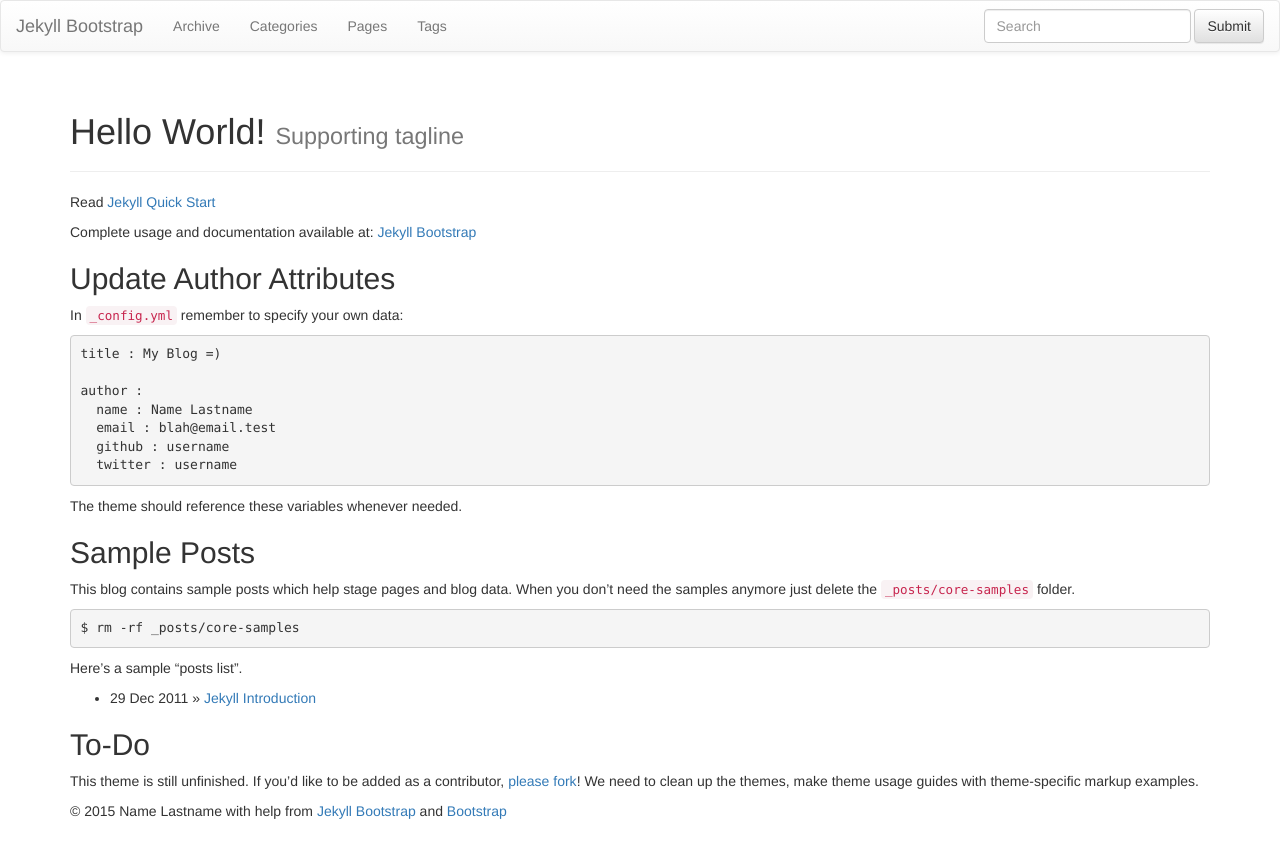
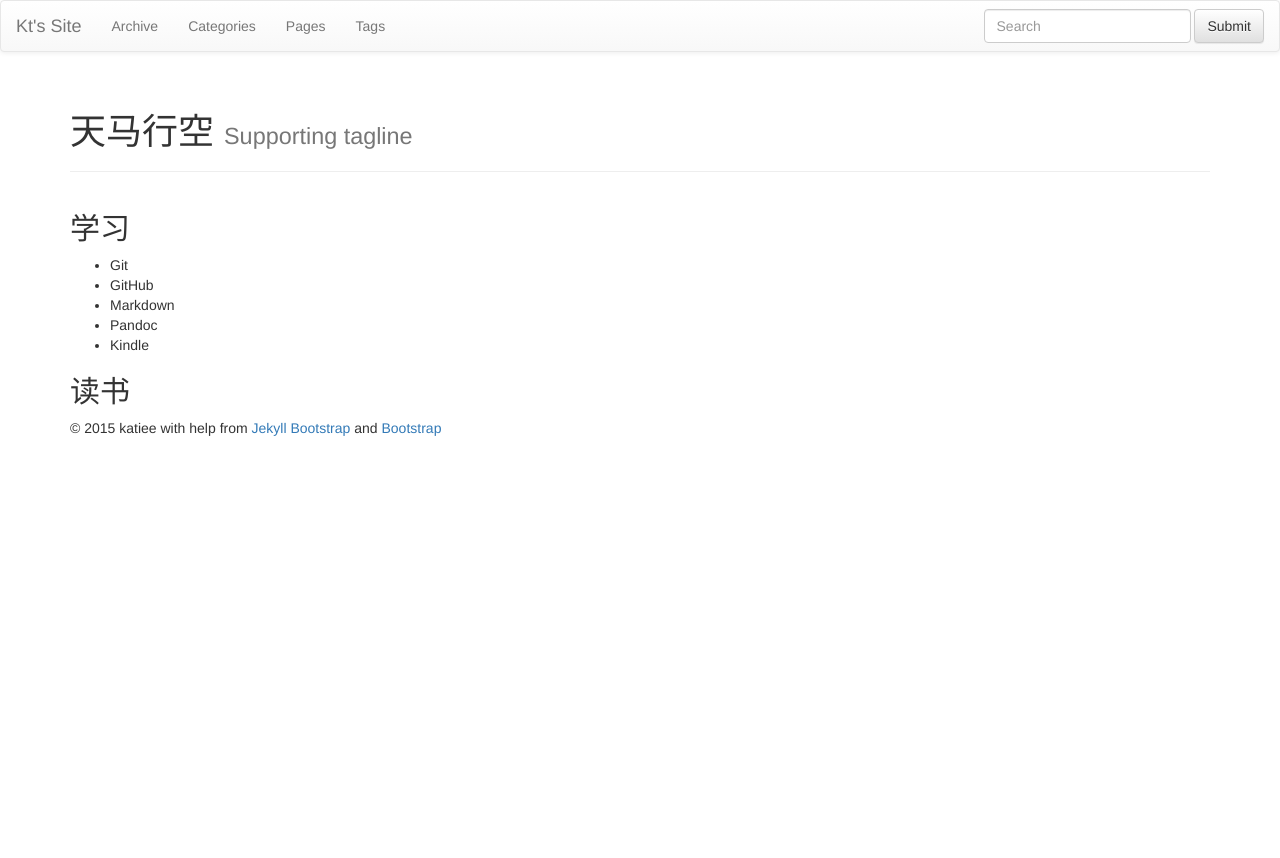
Before and after one commit to katiee/katiee.github.io, a Jekyll site: the page built from index.md, in a window 1280 px wide. Shown: the top 858 px of the page. Built offline with Jekyll 4.4.1, drawn with Linux system fonts in a browser that asks for light colours; nearby versions of some CDN libraries; library files that are not in the unit come from our copies.

Commit message:
update index

```diff
--- a/_config.yml
+++ b/_config.yml
@@ -8,14 +8,12 @@
 # Themes are encouraged to use these universal variables
 # so be sure to set them if your theme uses them.
 #
-title : Jekyll Bootstrap
+title : Kt's Site
 tagline: Site Tagline
 author :
-  name : Name Lastname
-  email : blah@email.test
-  github : username
-  twitter : username
-  feedburner : feedname
+  name : katiee
+  email : kaa@gmail.com
+  github : katiee
 
 # The production_url is only used when full-domain names are needed
 # such as sitemap.txt
@@ -25,7 +23,7 @@
 # Else if you are pushing to username.github.io, replace with your username.
 # Finally if you are pushing to a GitHub project page, include the project name at the end.
 #
-production_url : http://username.github.io
+production_url : http://katiee.github.io
 
 # All Jekyll-Bootstrap specific configurations are namespaced into this hash
 #
@@ -82,7 +80,7 @@
   comments :
     provider : disqus
     disqus :
-      short_name : jekyllbootstrap
+      short_name : katieegithub
     livefyre :
       site_id : 123
     intensedebate :
@@ -93,14 +91,14 @@
       width: 580
       colorscheme: light
     duoshuo :
-      short_name : jekyllbootstrap
+      short_name : 123abc
 
   # Settings for analytics helper
   # Set 'provider' to the analytics provider you want to use.
   # Set 'provider' to false to turn analytics off globally.
-  #
+  #      provider : google
   analytics :
-    provider : google
+    provider : false
     gauges :
         site_id : 'SITE ID'
     google :
--- a/index.md
+++ b/index.md
@@ -1,44 +1,16 @@
 ---
 layout: page
-title: Hello World!
+title: 天马行空
 tagline: Supporting tagline
 ---
 {% include JB/setup %}
 
-Read [Jekyll Quick Start](http://jekyllbootstrap.com/usage/jekyll-quick-start.html)
 
-Complete usage and documentation available at: [Jekyll Bootstrap](http://jekyllbootstrap.com)
+## 学习
+* Git
+* GitHub
+* Markdown
+* Pandoc
+* Kindle
 
-## Update Author Attributes
-
-In `_config.yml` remember to specify your own data:
-
-    title : My Blog =)
-
-    author :
-      name : Name Lastname
-      email : blah@email.test
-      github : username
-      twitter : username
-
-The theme should reference these variables whenever needed.
-
-## Sample Posts
-
-This blog contains sample posts which help stage pages and blog data.
-When you don't need the samples anymore just delete the `_posts/core-samples` folder.
-
-    $ rm -rf _posts/core-samples
-
-Here's a sample "posts list".
-
-<ul class="posts">
-  {% for post in site.posts %}
-    <li><span>{{ post.date | date_to_string }}</span> &raquo; <a href="{{ BASE_PATH }}{{ post.url }}">{{ post.title }}</a></li>
-  {% endfor %}
-</ul>
-
-## To-Do
-
-This theme is still unfinished. If you'd like to be added as a contributor, [please fork](http://github.com/plusjade/jekyll-bootstrap)!
-We need to clean up the themes, make theme usage guides with theme-specific markup examples.
+## 读书
```
Also changed, not shown: _posts/core-samples/2011-12-29-jekyll-introduction.md (deleted, +0 -412 lines).
